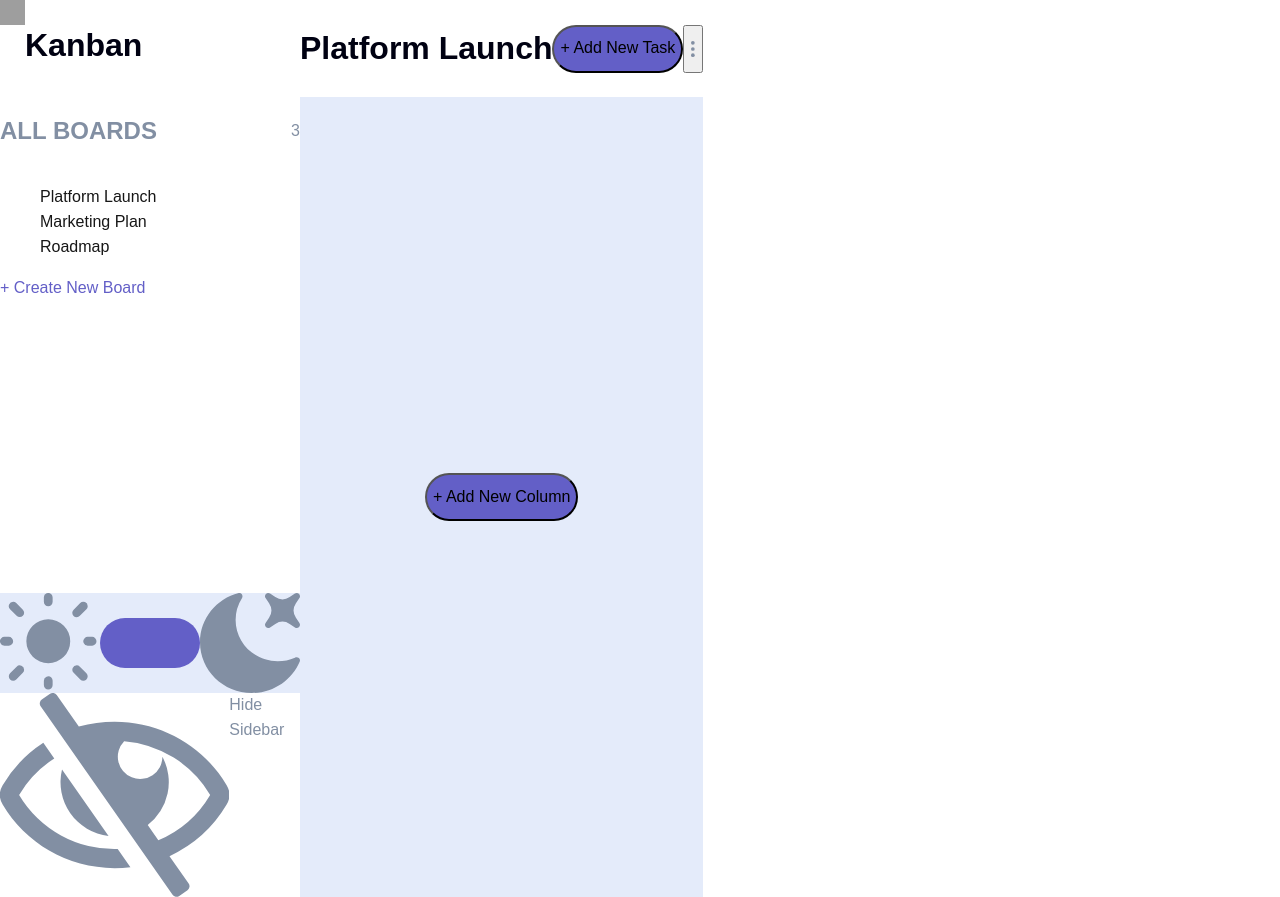
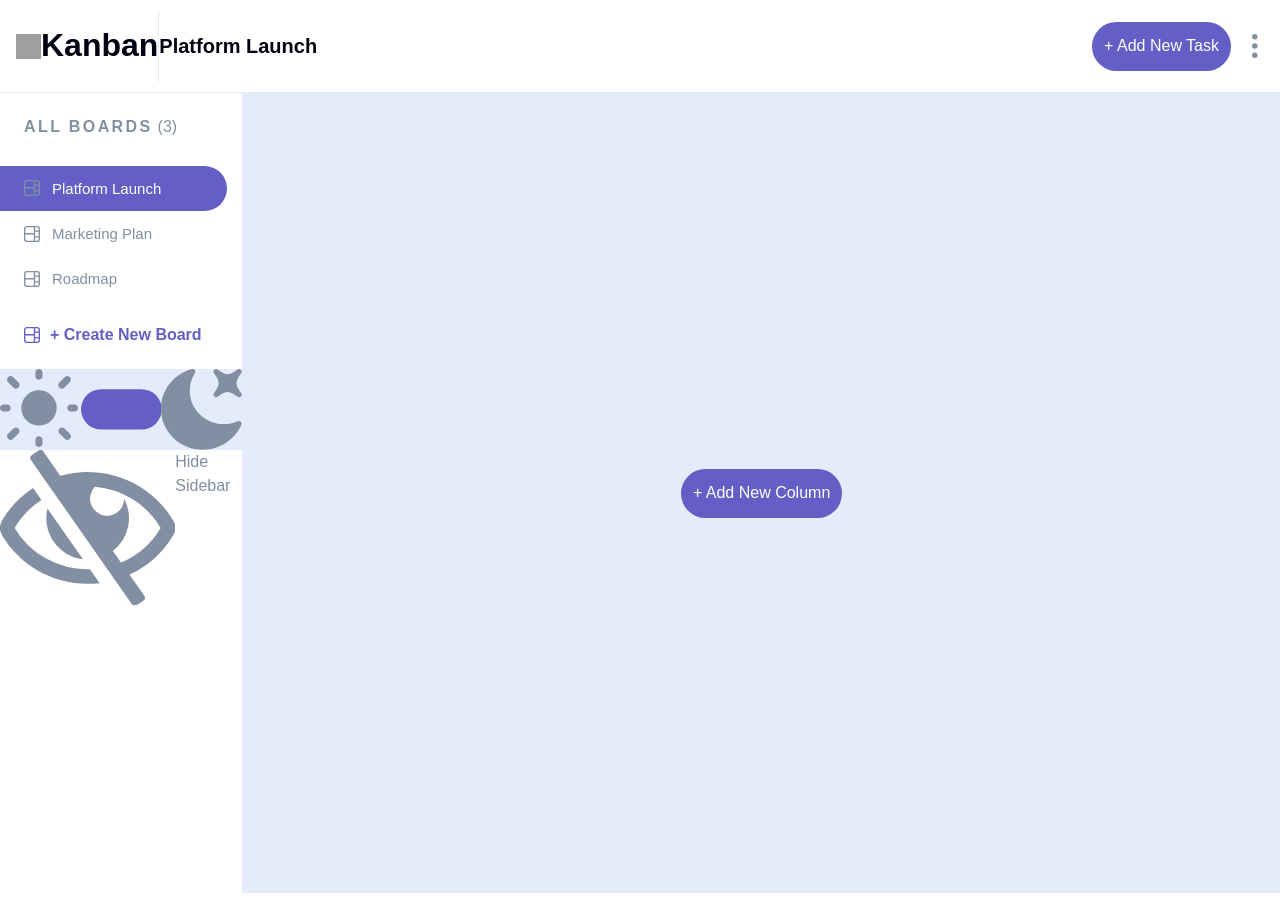
Before and after one commit to HabibEniolabi/kanban-task-management-app, a Next.js app: page / in a window 1280 px wide. Built offline with nearby package versions, Linux system fonts and the light colour scheme; grey boxes are pictures that could not be loaded.

Commit message:
Home Style Fixes

```diff
--- a/src/app/ClientLayout.tsx
+++ b/src/app/ClientLayout.tsx
@@ -1,4 +1,3 @@
-// app/ClientLayout.tsx (Client Component)
 'use client'
 import { useCallback, useState } from "react";
 import Sidebar from "../components/Sidebar";
@@ -48,24 +47,26 @@ export default function ClientLayout({ children }: { children: React.ReactNode }
   }, []);
 
   return (
-    <div className="flex min-h-screen">
-      {isSidebarVisible && (
-        <Sidebar
-          boards={allBoards}
-          currentBoardId={currentBoardId}
-          onSelectBoard={handleSelectBoard}
-          onHideSidebar={handleHideSidebar}
-          onCreateBoard={handleCreateBoard}
-        />
-      )}
-      <div className="flex flex-col">
+    <div className="flex flex-col min-h-screen">
+      <div className="flex w-full">
         <Header
           currentBoard={allBoards.find(b => b.id === currentBoardId)}
           onAddTask={handleAddTask}
           onOpenBoardMenu={handleOpenBoardMenu}
         />
-        <main>{children}</main>
       </div>
+        <div className="flex flex-1">
+          {isSidebarVisible && (
+            <Sidebar
+              boards={allBoards}
+              currentBoardId={currentBoardId}
+              onSelectBoard={handleSelectBoard}
+              onHideSidebar={handleHideSidebar}
+              onCreateBoard={handleCreateBoard}
+            />
+          )}
+           <main className="w-full">{children}</main>
+        </div>
     </div>
   );
 }
--- a/src/app/layout.tsx
+++ b/src/app/layout.tsx
@@ -1,101 +1,25 @@
-// 'use client'
-// import "@mantine/core/styles.css";
-// import { ColorSchemeScript, MantineProvider } from "@mantine/core";
-// import { ModalsProvider } from "@mantine/modals";
-// import Sidebar from "../components/Sidebar";
-// import Providers from "./providers";
-// import BoardIcon from "../assets/icon/board";
-// import { Board } from "../components/SidebarCommon/BoardSesction";
-// import { useState } from "react";
-// import Header from "../components/Header";
-
-
-// const metadata = {
-// title: "Kanban Task Manager",
-// description: "Manage tasks visually with boards and columns",
-// };
-
-// export const mockBoards: Board[] = [
-//     { id: '1', name: 'Platform Launch', icon: <BoardIcon color="#828FA3" /> },
-//     { id: '2', name: 'Marketing Plan', icon: <BoardIcon color="#828FA3" />  },
-//     { id: '3', name: 'Roadmap', icon: <BoardIcon color="#828FA3" />  },
-// ];
-
-
-// export default function RootLayout({ children }: { children: React.ReactNode }) {
-//   const [allBoards, setAllBoards] = useState<Board[]>(mockBoards);
-//   const [currentBoardId, setCurrentBoardId] = useState<string>(mockBoards[0].id);
-//   const [isSidebarVisible, setIsSidebarVisible] = useState<boolean>(true);
-
-//   const handleSelectBoard = (boardId: string) => {
-//         setCurrentBoardId(boardId);
-//         console.log(`Selected Board: ${boardId}`);
-//     };
-//  const handleHideSidebar = () => {
-//       setIsSidebarVisible(!isSidebarVisible);
-//     }
-
-//   const handleCreateBoard = () => {
-//     const newBoardId = (allBoards.length + 1).toString();
-//     const newBoard: Board = {
-//       id: newBoardId,
-//       name: `New Board ${newBoardId}`,
-//       icon: <BoardIcon color="#828FA3" />,
-//     };
-//     setAllBoards([...allBoards, newBoard]);
-//     setCurrentBoardId(newBoardId);
-//   }
-// return (
-//   <html lang="en">
-//     <head>
-//       <ColorSchemeScript defaultColorScheme="auto"/>
-//     </head>
-//     <body>
-//       <MantineProvider>
-//         <ModalsProvider>
-//           <Providers>
-//             <div className="flex min-h-screen">
-//               {isSidebarVisible && (
-//                 <Sidebar
-//                   boards={allBoards}
-//                   currentBoardId={currentBoardId}
-//                   onSelectBoard={handleSelectBoard}
-//                   onHideSidebar={handleHideSidebar}
-//                   onCreateBoard={handleCreateBoard}
-//                 />
-//                )}
-//               <div className="flex flex-col">
-//                 <Header
-//                   currentBoard={allBoards.find(b => b.id === currentBoardId)}
-//                   onAddTask={() => console.log('Yeah. Task added')}
-//                   onOpenBoardMenu={() => console.log('Nice') }                />
-//                 <main>{children}</main>
-//               </div>
-//             </div>
-//           </Providers>
-//         </ModalsProvider>
-//       </MantineProvider>
-//     </body>
-//   </html>
-// )
-// }
-
-// app/layout.tsx (Server Component - REMOVE 'use client')
 import "@mantine/core/styles.css";
 import { ColorSchemeScript, MantineProvider } from "@mantine/core";
 import { ModalsProvider } from "@mantine/modals";
 import Providers from "./providers";
-import "./globals.css"; // Import global styles
-import ClientLayout from "./ClientLayout"; // Move client logic here
+import "./globals.css";
+import ClientLayout from "./ClientLayout";
+import { Plus_Jakarta_Sans } from 'next/font/google';
 
 export const metadata = {
   title: "Kanban Task Manager",
   description: "Manage tasks visually with boards and columns",
 };
 
+const jakarta = Plus_Jakarta_Sans({
+  subsets: ['latin'],
+  weight: ['400','500','600','700','800'], // include all weights you need
+  variable: '--font-jakarta', // optional CSS variable
+});
+
 export default function RootLayout({ children }: { children: React.ReactNode }) {
   return (
-    <html lang="en">
+    <html lang="en" className={jakarta.className}>
       <head>
         <ColorSchemeScript defaultColorScheme="auto"/>
       </head>
--- a/src/app/page.tsx
+++ b/src/app/page.tsx
@@ -1,5 +1,5 @@
 import React from 'react';
-import './globals.css';
+import "./globals.css";
 
 const page = () => {
   const onAddTask = () => {
@@ -8,13 +8,12 @@ const page = () => {
 
   return (
     <div className='flex items-center justify-center h-screen bg-[#E4EBFA]'>
-      <h3></h3>
       <button
-          className='bg-[#635FC7] text-white font-bold cursor-pointer rounded-full h-[48px] px-6 text-sm hover:bg-[#A8A4FF] transition-colors duration-200'
-          // onClick={onAddTask}
-        >
+        className='bg-[#635FC7] text-[#FFFFFF] font-bold border-none cursor-pointer rounded-full text-sm p-[12px] hover:bg-[#A8A4FF] disabled:opacity-50 disabled:cursor-not-allowed'
+        // onClick={onAddTask}
+      >
         + Add New Column
-        </button>
+      </button>
     </div>
   );
 }
--- a/src/components/Header.tsx
+++ b/src/components/Header.tsx
@@ -22,6 +22,7 @@
 import React from 'react';
 import { Board } from './SidebarCommon/BoardSesction';
 import Ellipsis from '../assets/icon/ellipsis';
+import Image from "next/image";
 
 export interface HeaderProps {
     currentBoard?: Board;
@@ -42,33 +43,32 @@ const Header: React.FC<HeaderProps> = ({
     // const textColor = isDark ? 'text-white' : 'text-[#000112]';
 
     return (
-        <div className={`flex items-center justify-between p-4 h-[97px] bg-white shadow-md`}>
-
-            {/* Display Board Name */}
-            <h1 className={`text-2xl font-bold text-[#000112]`}>
+       <div className={`flex items-center px-[16px] bg-[#FFFFFF] border-b border-[#E4EBFA] border-1px-solid flex-1 h-full`}>
+        <div className='flex gap-2 items-center'>
+          <Image src='/logo.png' alt='Kanban Logo' width={25} height={25}/>
+          <h1 className='text-xl font-bold text-[#000112]'>Kanban</h1>
+        </div>
+        <div className='flex flex-1 justify-between items-center border-l border-[#E4EBFA] border-1px-solid pl-8'>
+          <h3 className={`md:text-2xl text-[20px] font-bold text-[#000112]`}>
             {boardName}
-            </h1>
-
-            <div className='flex items-center gap-4'>
-
-                {/* Add New Task Button */}
+          </h3>
+          <div className='flex items-center gap-[15px]'>
             <button
-                    className='bg-[#635FC7] text-white font-bold cursor-pointer rounded-full h-[48px] px-6 text-sm hover:bg-[#A8A4FF] transition-colors duration-200'
-                    // onClick={onAddTask}
+              className='bg-[#635FC7] text-[#FFFFFF] font-bold border-none cursor-pointer rounded-full text-sm p-[12px] hover:bg-[#A8A4FF] disabled:opacity-50 disabled:cursor-not-allowed'
+              onClick={onAddTask}
               disabled={!hasColumns}
             >
               + Add New Task
             </button>
-
-                {/* Ellipsis Menu */}
             <button
-                    className='h-[48px] w-[20px] flex items-center justify-center'
+              className='h-[48px] bg-transparent w-[18px] border-none cursor-pointer flex items-center justify-center'
               onClick={onOpenBoardMenu}
             >
               <Ellipsis color='#828FA3' />
             </button>
           </div>
         </div>
+      </div>
     );
 }
 
--- a/src/components/Sidebar.tsx
+++ b/src/components/Sidebar.tsx
@@ -16,15 +16,10 @@ export interface SidebarProps {
 
 const Sidebar = ({boards, currentBoardId, onHideSidebar, onCreateBoard, onSelectBoard}:SidebarProps) => {
   return (
-    <div className='flex flex-col justify-between bg-white w-[300px] p-7 shadow-md'>
-      <div className='flex flex-col gap-8'>
-        <div className='flex gao-2 items-centre'>
-            <img src='/logo.svg' alt='Kanban Logo' width={25} height={25}/>
-            <h1 className='text-xl font-bold text-[#000112]'>Kanban</h1>
-        </div>
+    <div className='flex flex-col bg-white w-[300px] border-r border-[#E4EBFA] border-1px-solid h-screen'>
         <div>
             <BoardSection
-                title='ALL BOARDS'
+                title='all boards'
                 boards={boards}
                 onSelect={onSelectBoard}
                 count={boards.length}
@@ -32,16 +27,15 @@ const Sidebar = ({boards, currentBoardId, onHideSidebar, onCreateBoard, onSelect
             />
         </div>
         <div className='flex items-centre gap-2 '>
-            <li
-                className='cursor-pointer rounded-r-full px-6 py-2 flex items-center gap-3 transition-colors duration-200 text-[#635FC7] hover:bg-[#A8A4FF] hover:text-[#635FC7] font-semibold'
+            <h4
+                className='cursor-pointer px-[24px] flex items-center gap-[10px] text-[#635FC7] font-semibold'
                 onClick={onCreateBoard}
             >
                 {/* <span className='w-4 h-4'>{CreateBoardIcon}</span>  */}
-                <span className='w-4 h-4'><BoardIcon color="#635FC7"/></span>
+                <BoardIcon color="#635FC7" width={16} height={16} />
                 <span>+ Create New Board</span>
-            </li>
+            </h4>
         </div>
-      </div>
       <div className='flex flex-col gap-4'>
         <div className='flex items-centre gap-2 cursor-pointer bg-[#E4EBFA] px-2 py-4'>
             <Sun color='#828FA3' />
--- a/src/components/SidebarCommon/BoardSesction.tsx
+++ b/src/components/SidebarCommon/BoardSesction.tsx
@@ -1,4 +1,4 @@
-import React from 'react';
+import React from "react";
 
 export interface Board {
   id: string;
@@ -19,31 +19,56 @@ const BoardSection = ({
   count,
   boards,
   currentBoardId,
-  onSelect
+  onSelect,
 }: BoardSectionProps) => {
   return (
-    <div className='flex flex-col gap-4'>
-      <div className='flex items-center justify-between px-4'>
-        <h2 className='text-sm font-semibold text-[#828FA3]'>{title}</h2>
+    <div className="flex flex-col gap-[5px] pr-[15px]">
+      <div className="flex items-center gap-[5px] px-[24px]">
+        <h4 className="text-sm font-bold text-[#828FA3] uppercase tracking-[2.4px]">
+          {title}
+        </h4>
         {count !== undefined && (
-          <span className='text-xs font-medium text-[#828FA3]'>{count}</span>
+          <span className="text-xs font-bold text-[#828FA3]">({count})</span>
         )}
       </div>
-      <ul className='flex flex-col gap-1 pr-6'>
-        {boards.map((board) => (
-          <li
-            key={board.id}
-            className={`cursor-pointer rounded-r-full px-3 py-2 items-center flex gap-3 transition-colors duration-200${
-              board.id === currentBoardId
-                ? 'bg-[#635FC7] font-semibold text-white'
-                : 'text-[#828FA3] hover:bg-[#A8A4FF] hover:text-[#635FC7]'
-            }`}
-            onClick={() => onSelect(board.id)}
-          >
-           <span className='w-4 h-4'>{board.icon}</span> <span className='font-semibold'>{board.name}</span>
-          </li>
-        ))}
-      </ul>
+      <div className="flex flex-col">
+        {boards.map((board) => {
+          const isActive = board.id === currentBoardId;
+
+          return (
+            <div
+              key={board.id}
+              onClick={() => onSelect(board.id)}
+              className={`
+                flex flex-col
+                cursor-pointer
+                transition-all duration-200
+                rounded-r-full
+                 py-[8px] px-[24px]
+                ${
+                  isActive
+                    ? "bg-[#635FC7] text-[#FFFFFF]"
+                    : "text-[#828FA3] hover:bg-[#EFEFF9] hover:text-[#635FC7]"
+                }
+              `}
+            >
+              <div
+                className="
+                  gap-[12px]
+                  flex items-center
+                  py-[3px]
+                "
+              >
+                <span className="w-[16px] h-[16px] flex items-center justify-center">
+                  {board.icon}
+                </span>
+
+                <span className="font-semibold text-[15px]">{board.name}</span>
+              </div>
+            </div>
+          );
+        })}
+      </div>
     </div>
   );
 };
```
Also changed, not shown: tailwind.config.js (+8 -4 lines). Lines whose indentation alone changed are shown as unchanged.
